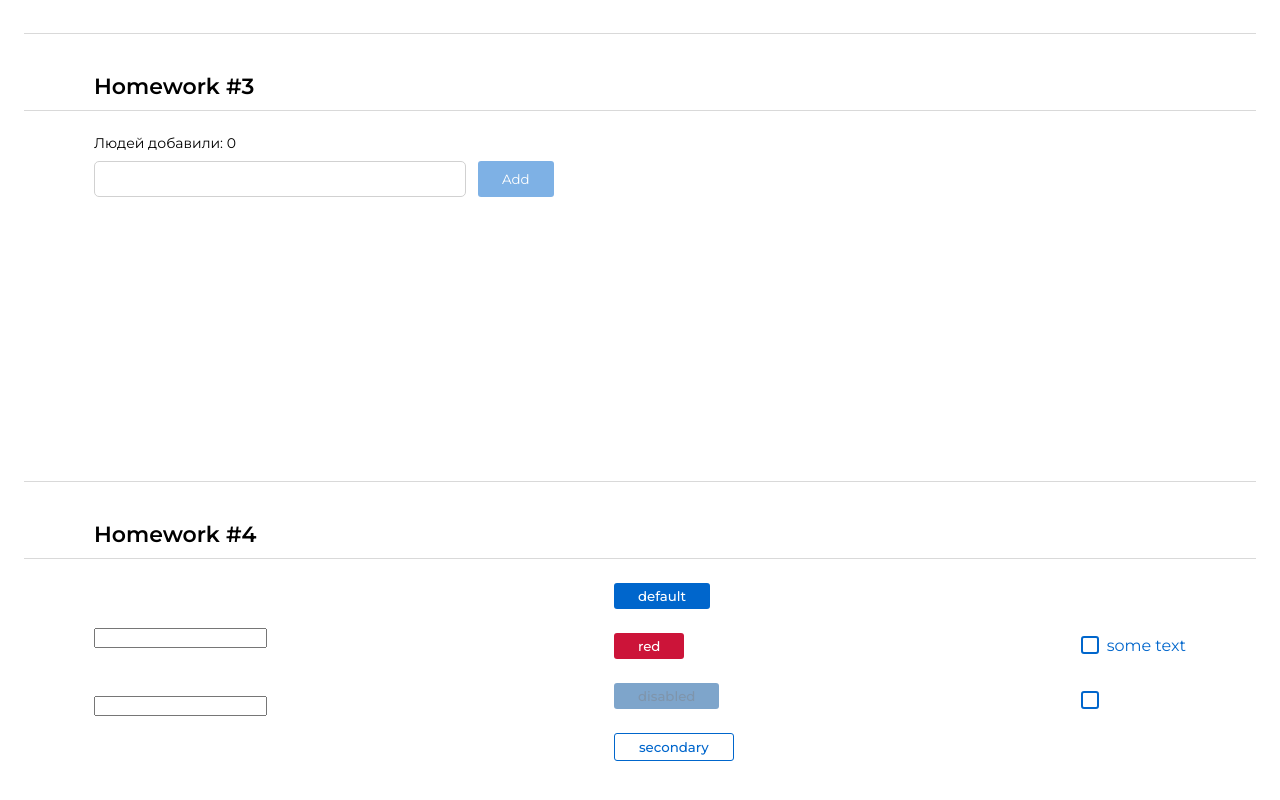
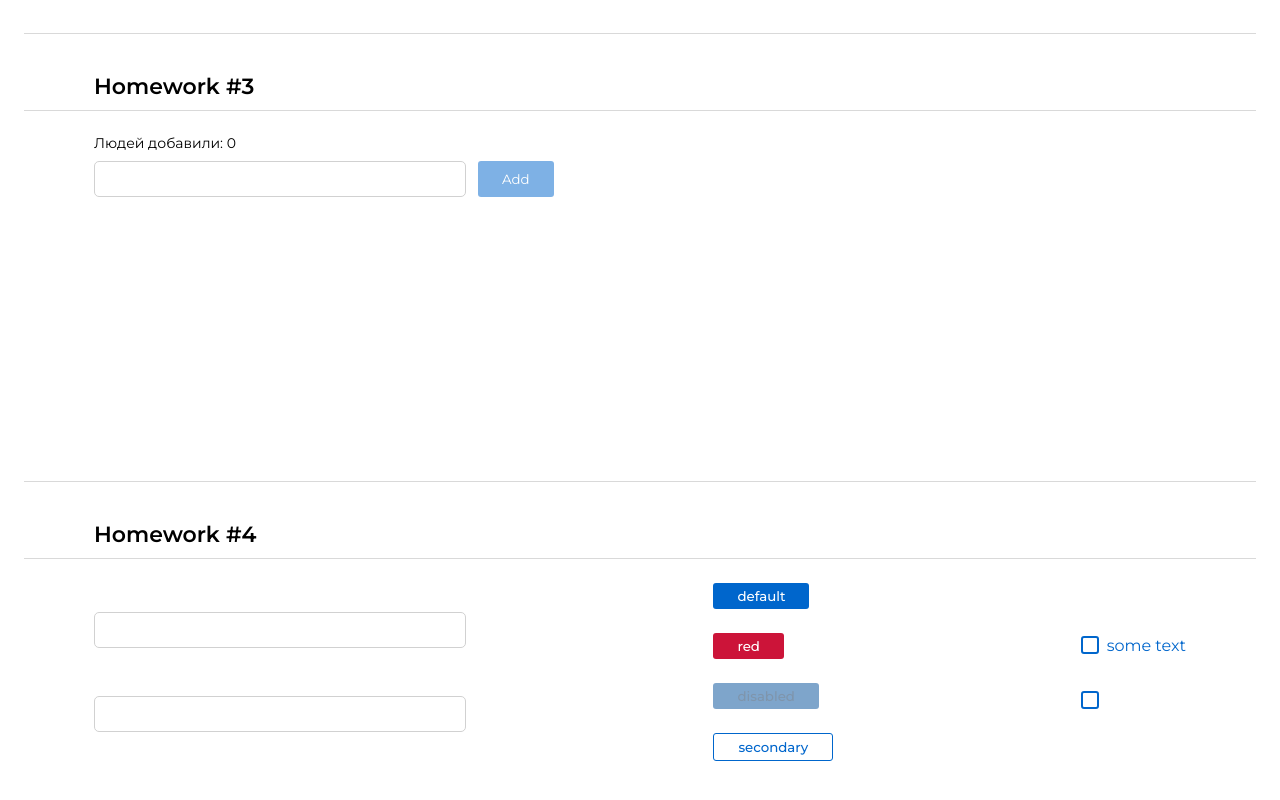
Before and after one commit to golzi99/hw2, a React (Create React App) app: page / in a window 1280 px wide. Shown: the part 847-1647 px from the top of the page. Built offline with nearby package versions, Linux system fonts and the light colour scheme.

Commit message:
hm4 inputs and checkbox

```diff
--- a/src/s2-homeworks/hw04/common/c1-SuperInputText/SuperInputText.module.css
+++ b/src/s2-homeworks/hw04/common/c1-SuperInputText/SuperInputText.module.css
@@ -1,20 +1,40 @@
 .input:focus {
+
 }
 
 .input {
+    outline: none;
+    order: 2;
+    border: 1px solid rgba(209, 209, 209, 1);
+    border-radius: 5px;
+    width: 372px;
+    height: 36px;
+    padding: 4px 8px;
+    font-weight: 500;
+    font-size: 14px;
 }
 
 .inputWrapper {
+    display: flex;
+    flex-direction: column;
 }
 
 .superInput {
+
 }
 
 .errorInput {
+    border: 1px solid rgba(204, 20, 57, 1);
 }
 
 .errorInput:focus {
+
 }
 
 .error {
+    order: 1;
+    color: rgba(204, 20, 57, 1);
+    font-size: 14px;
+    font-weight: 400;
+    text-align: left;
 }
--- a/src/s2-homeworks/hw04/common/c3-SuperCheckbox/SuperCheckbox.tsx
+++ b/src/s2-homeworks/hw04/common/c3-SuperCheckbox/SuperCheckbox.tsx
@@ -28,7 +28,8 @@ const SuperCheckbox: React.FC<SuperCheckboxPropsType> = (
 ) => {
     const onChangeCallback = (e: ChangeEvent<HTMLInputElement>) => {
         // задачка на написание онченджа
-
+        if (onChangeChecked)
+            onChangeChecked(e.currentTarget.checked)
     }
 
     const finalInputClassName = s.checkbox
```
